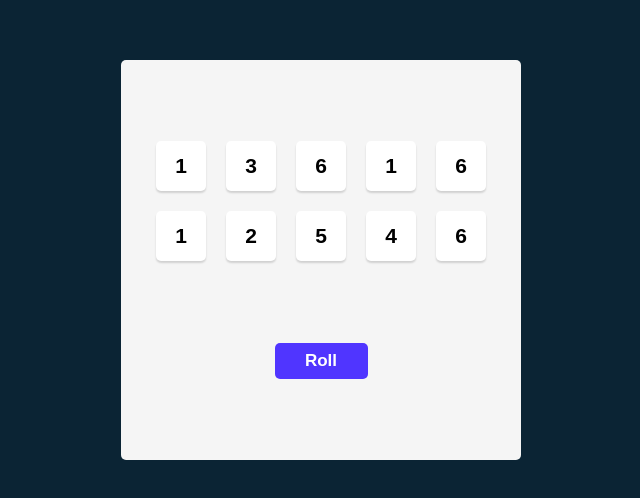
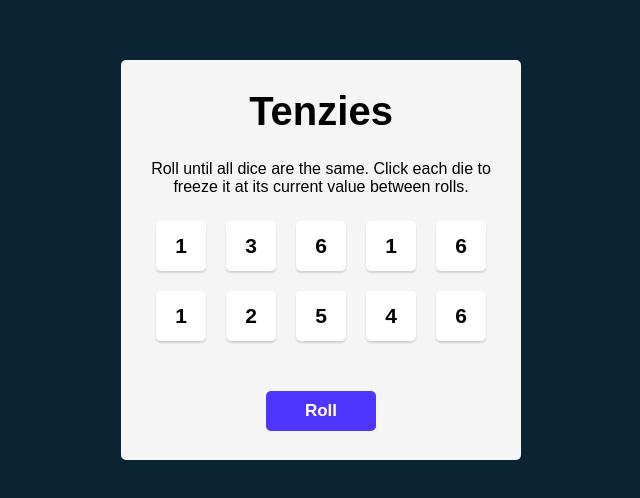
Before and after one commit to aayanaqdas/scrimba-tenzies, a React (Vite) app: page / in a window 1280 px wide. Shown: the part 140-638 px from the top of the page, without its empty margins (319-959 px from the left). Built offline with nearby package versions, Linux system fonts and the light colour scheme.

Commit message:
Implemented rollDice function to generate new dice values while holding selected dice. - Updated hold function to toggle the isHeld state of dice. - Adjusted gameWon logic to determine win condition.

```diff
--- a/src/App.jsx
+++ b/src/App.jsx
@@ -5,9 +5,25 @@ import { nanoid } from "nanoid";
 export default function App() {
   const [dice, setDice] = useState(genAllNewDice());
 
+  const gameWon = dice.every((obj) => obj.value === dice[0].value && obj.isHeld);
+
   function genAllNewDice() {
     const numArray = new Array(10).fill(0).map(() => Math.ceil(Math.random() * 6));
     return numArray.map((num) => ({ value: num, isHeld: false, id: nanoid() }));
+  }
+
+  function rollDice() {
+    setDice((oldDice) =>
+      oldDice.map((die) => (die.isHeld ? die : { ...die, value: Math.ceil(Math.random() * 6) }))
+    );
+  }
+
+  function hold(id) {
+    setDice((prev) =>
+      prev.map((item) => {
+        return item.id === id ? { ...item, isHeld: !item.isHeld } : item;
+      })
+    );
   }
 
   const diceEl = dice.map((dieObj) => {
@@ -22,19 +38,16 @@ export default function App() {
     );
   });
 
-  function hold(id) {
-    setDice((prev) =>
-      prev.map((item) => {
-        return item.id === id ? { ...item, isHeld: !item.isHeld } : item;
-      })
-    );
-  }
-
   return (
     <main>
+      <h1 className="title">Tenzies</h1>
+      <p className="instructions">
+        Roll until all dice are the same. Click each die to freeze it at its current value between
+        rolls.
+      </p>
       <div className="die-container">{diceEl}</div>
-      <button className="roll-btn" onClick={() => setDice(genAllNewDice())}>
-        Roll
+      <button className="roll-btn" onClick={rollDice}>
+        {gameWon ? "New game" : "Roll"}
       </button>
     </main>
   );
--- a/src/index.css
+++ b/src/index.css
@@ -1,4 +1,3 @@
-
 * {
   box-sizing: border-box;
 }
@@ -12,6 +11,7 @@ body {
   flex-direction: column;
   align-items: center;
   justify-content: center;
+  font-family: Karla, sans-serif;
 }
 
 div#root {
@@ -29,19 +29,27 @@ main {
   flex-direction: column;
   justify-content: space-evenly;
   align-items: center;
+  text-align: center;
+  padding: 20px;
 }
 
-.die-container{
+.title {
+  font-size: 40px;
+  margin: 0;
+}
+
+.die-container {
   display: grid;
   grid-template-columns: repeat(5, 1fr);
   gap: 20px;
+  margin-bottom: 40px;
 }
 
-button{
+button {
   font-family: Karla, sans-serif;
 }
 
-.die-container button{
+.die-container button {
   height: 50px;
   width: 50px;
   box-shadow: 0px 2px 2px rgba(0, 0, 0, 0.15);
@@ -57,12 +65,11 @@ button{
   border-radius: 5px;
 }
 
-
-.roll-btn{
-  background-color: #5035FF;
+.roll-btn {
+  background-color: #5035ff;
   color: #fff;
-  width: 93px;
-  height: 36px;
+  width: 110px;
+  height: 40px;
   border-radius: 5px;
   border: none;
   cursor: pointer;
@@ -70,5 +77,4 @@ button{
   font-size: 17px;
   text-align: center;
   vertical-align: middle;
-
 }
```
